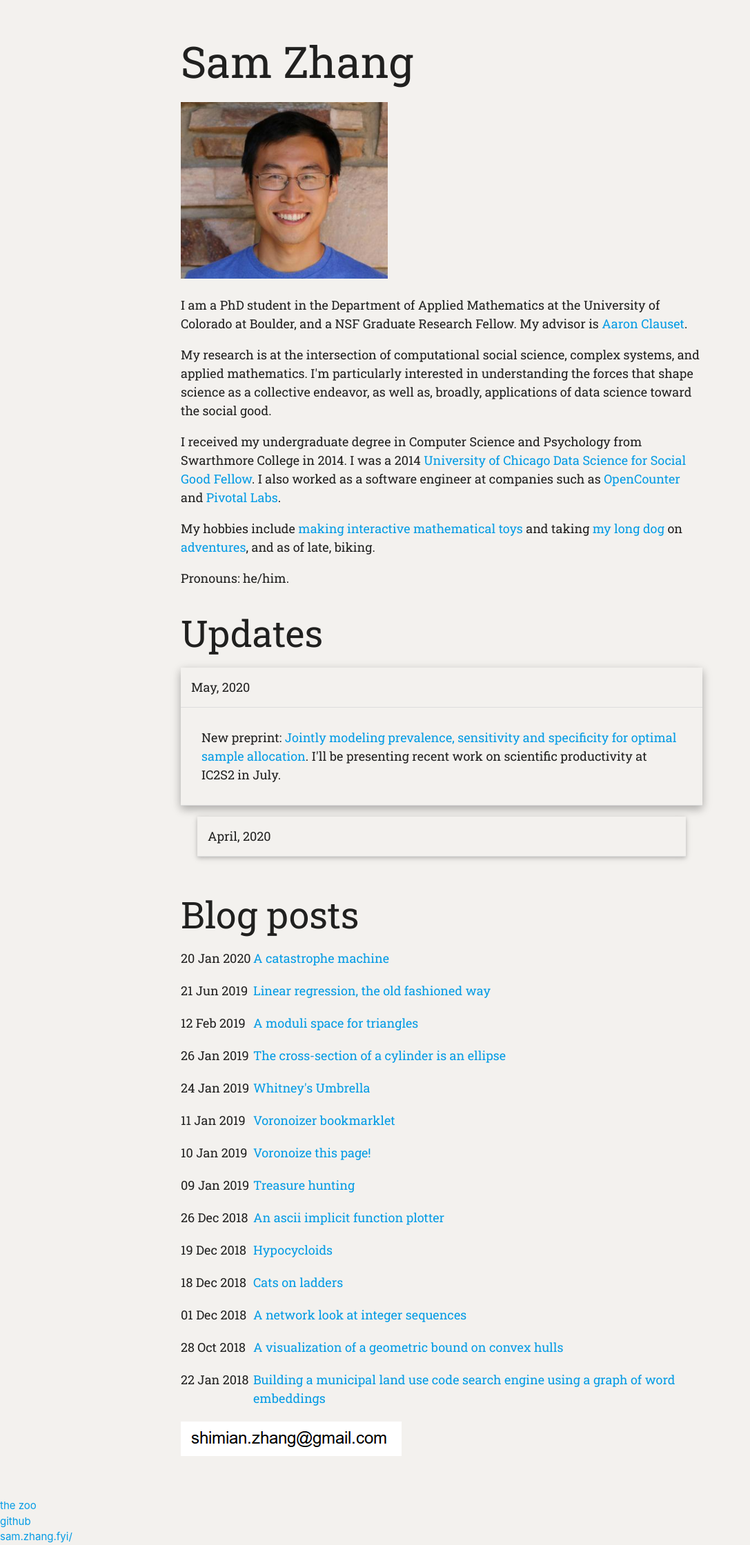
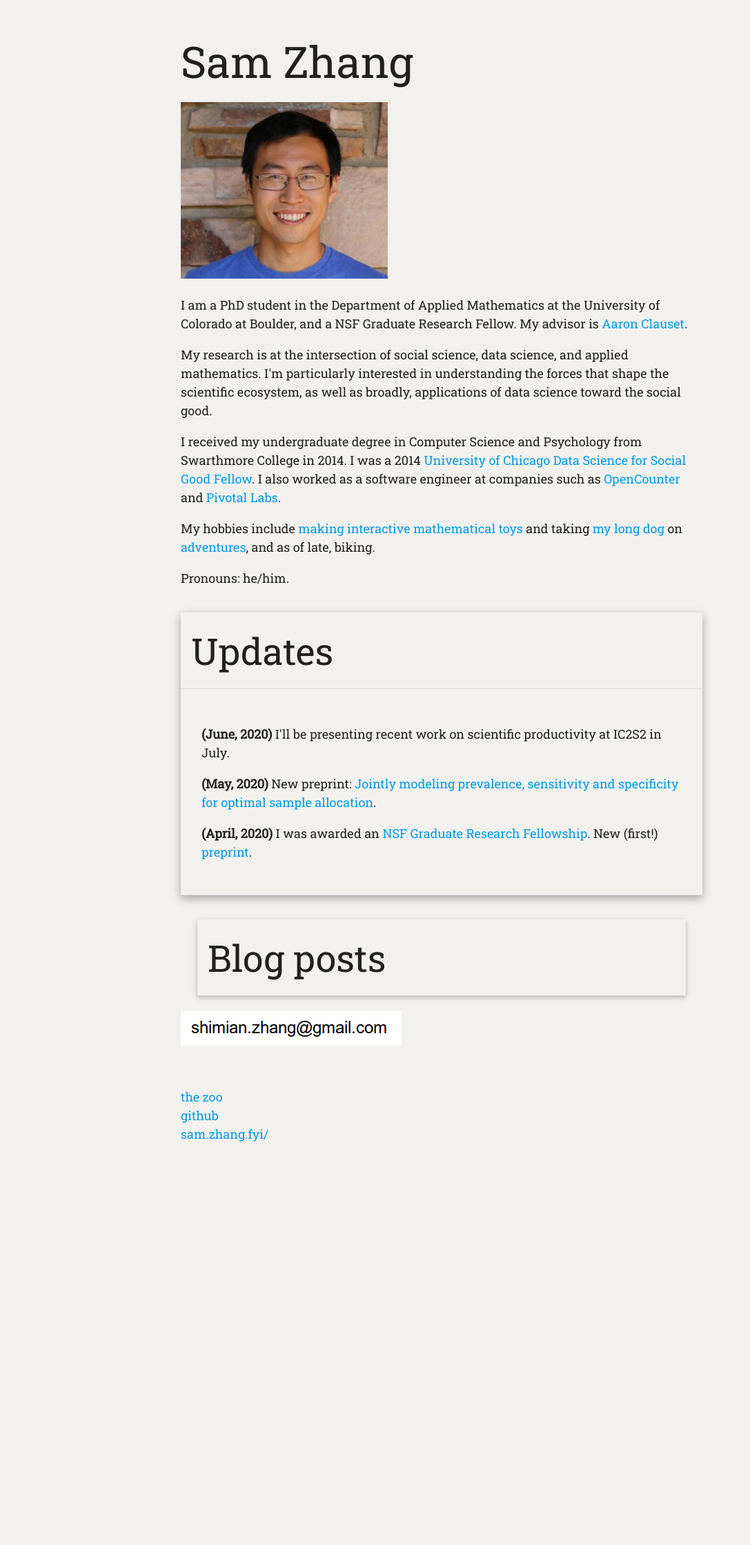
Before and after one commit to samzhang111/samzhang111.github.io, a Jekyll site: the page built from index.html, in a window 1280 px wide. Shown: the whole page at 69% size, without its empty margins (0-1087 px from the left). Built offline with Jekyll 4.4.1, drawn with Linux system fonts in a browser that asks for light colours; after the commit the page ends 1712 px from its top, so only the background shows below that.

Commit message:
homepage rearrangement

```diff
--- a/css/site.scss
+++ b/css/site.scss
@@ -17,8 +17,12 @@ html {
     margin: 3em auto;
     font-size: 18px;
 
-    li, ul {
-        list-style-type: none;
+    ul {
+        //list-style-type: none;
+    }
+
+    li {
+      margin-bottom: 1em;
     }
 
   .collapsible-header {
--- a/index.html
+++ b/index.html
@@ -14,7 +14,7 @@ redirect_from: "/html/about/"
 I am a PhD student in the Department of Applied Mathematics at the University of Colorado at Boulder, and a NSF Graduate Research Fellow. My advisor is <a href="http://tuvalu.santafe.edu/~aaronc/">Aaron Clauset</a>.
 
 <p>
-My research is at the intersection of computational social science, complex systems, and applied mathematics. I'm particularly interested in understanding the forces that shape science as a collective endeavor, as well as, broadly, applications of data science toward the social good.
+My research is at the intersection of social science, data science, and applied mathematics. I'm particularly interested in understanding the forces that shape the scientific ecosystem, as well as broadly, applications of data science toward the social good.
 <p>
 
 I received my undergraduate degree in Computer Science and Psychology from Swarthmore College in 2014. I was a 2014 <a href="https://dssgfellowship.org/">University of Chicago Data Science for Social Good Fellow</a>. I also worked as a software engineer at companies such as <a href="https://opencounter.com/">OpenCounter</a> and <a href="https://pivotal.io/labs">Pivotal Labs</a>.
@@ -27,32 +27,23 @@ My hobbies include <a href="/2018/12/26/ascii-plotting/">making</a> <a href="/20
 
 Pronouns: he/him.
 <div class="vertical-section">
-    <h2>Updates</h2>
-
     <ul class="collapsible popout">
       <li class="active">
-        <div class="collapsible-header">May, 2020</div>
+          <h2 class="collapsible-header">Updates</h2>
           <div class="collapsible-body">
-          <span>
-              New preprint: <a href="https://www.biorxiv.org/content/10.1101/2020.05.23.112649v1">Jointly modeling prevalence, sensitivity and specificity for optimal sample allocation</a>. I'll be presenting recent work on scientific productivity at IC2S2 in July.
-            </span>
-        </div>
-      </li>
-      <li>
-        <div class="collapsible-header">April, 2020</div>
-        <div class="collapsible-body">
-
-              <span>I was awarded an <a href="https://www.nsfgrfp.org">NSF Graduate Research Fellowship</a>.
-                  New (first!) <a href="https://dash.harvard.edu/handle/1/42659939">preprint</a>; check out <a href="https://twitter.com/yhgrad/status/1250858246002348034">Yonatan's twitter summary</a>, <a href="https://twitter.com/DanLarremore/status/1250894157704355840">Dan's twitter summary</a>, and the <a href="https://larremorelab.github.io/covid19testgroup">COVID-19 Testing Group</a>.
-            </span>
-      </li>
-        </div>
+          <ul>
+              <li> <b>(June, 2020)</b> I'll be presenting recent work on scientific productivity at IC2S2 in July.</li>
+              <li> <b>(May, 2020)</b> New preprint: <a href="https://www.biorxiv.org/content/10.1101/2020.05.23.112649v1">Jointly modeling prevalence, sensitivity and specificity for optimal sample allocation</a>.
+              <li><b>(April, 2020)</b>
+              <span>I was awarded an <a href="https://www.nsfgrfp.org">NSF Graduate Research Fellowship</a>. New (first!) <a href="https://dash.harvard.edu/handle/1/42659939">preprint</a>.
               </li>
           </ul>
           </div>
+      </li>
 
-<div class="vertical-section">
-    <h2>Blog posts</h2>
+      <li>
+        <h2 class="collapsible-header">Blog posts</h2>
+        <div class="collapsible-body">
             <ul>
             {% for post in site.posts %}
 
@@ -63,6 +54,11 @@ Pronouns: he/him.
 
 
             {% endfor %}
+
+
+        </ul>
+        </div>
+      </li>
     </ul>
 </div>
 
```
Lines whose indentation alone changed are shown as unchanged.
